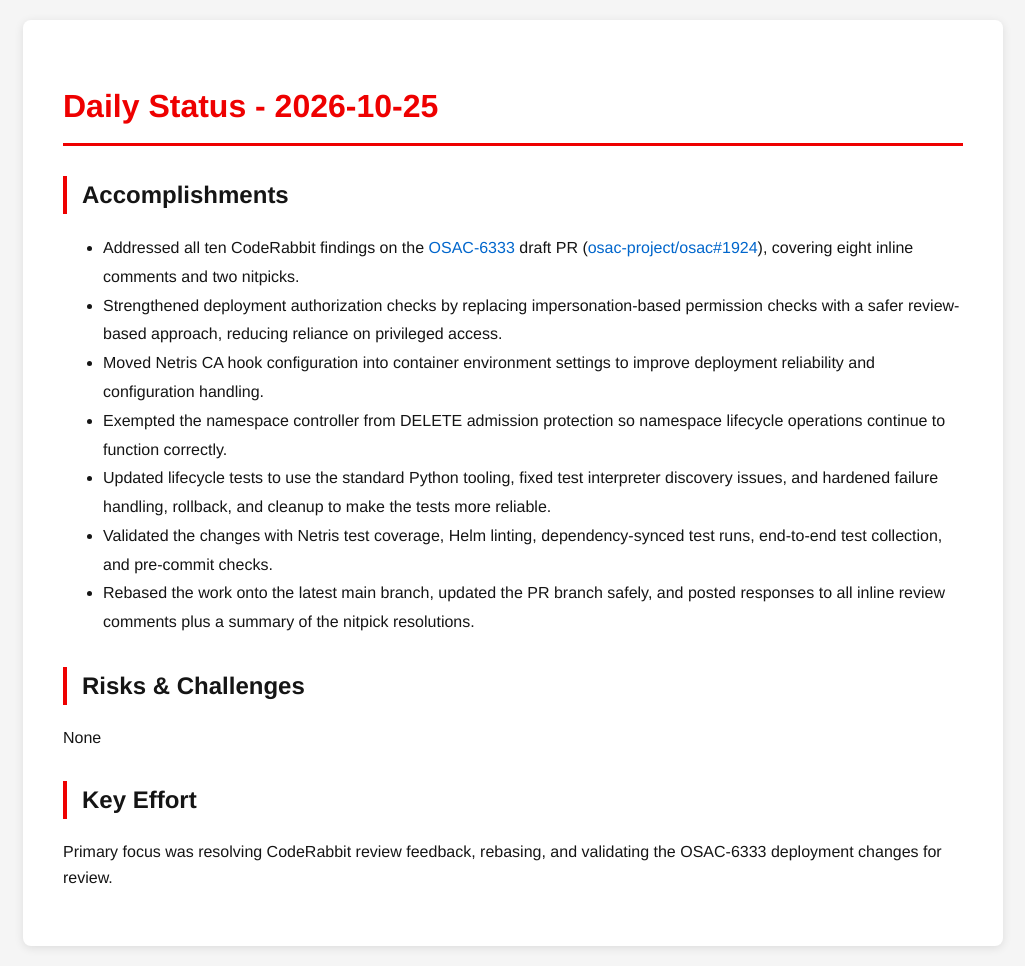
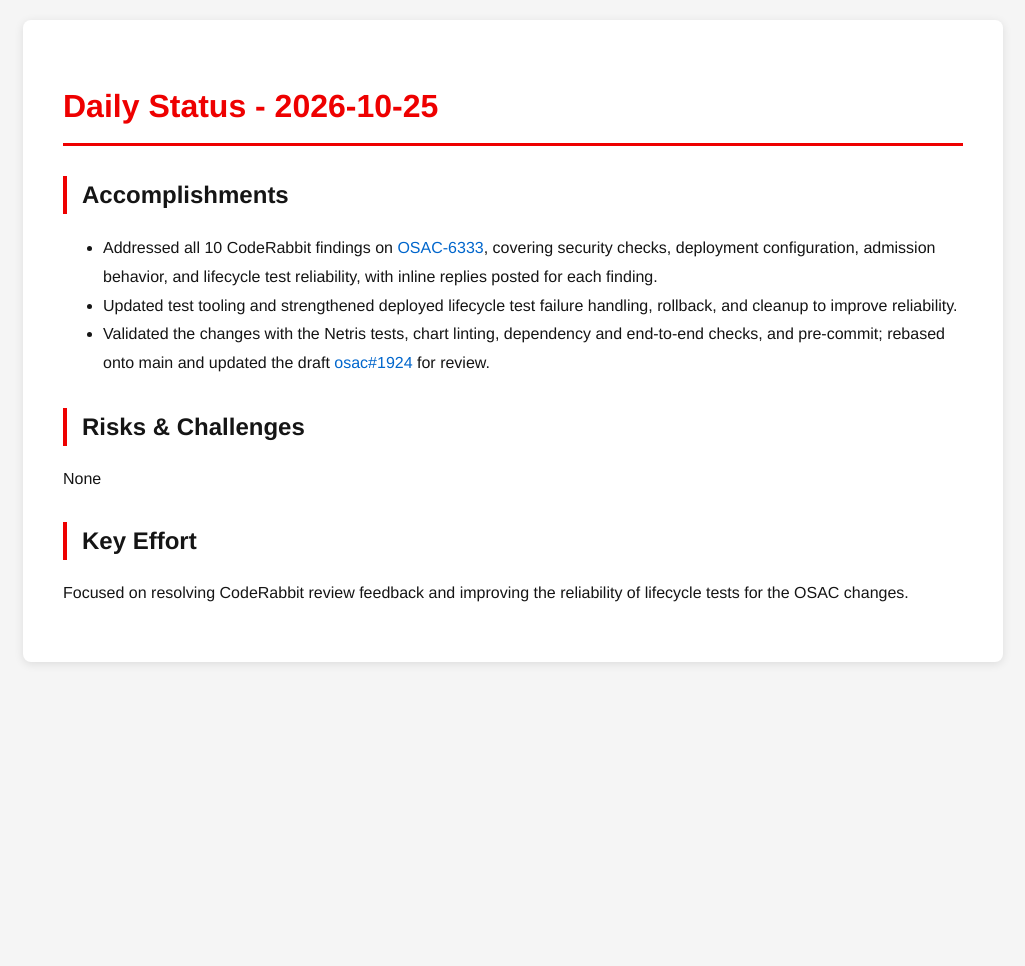
Before and after one commit to tzvatot/daily-status, a Jekyll site: the page built from 2026-10-25.md, in a window 1280 px wide. Shown: the whole page, without its empty margins (127-1152 px from the left). Built offline with Jekyll 4.4.1, drawn with Linux system fonts in a browser that asks for light colours; after the commit the page ends 900 px from its top, so only the background shows below that.

Commit message:
Daily status update - 2026-10-25

```diff
--- a/2026-10-25.md
+++ b/2026-10-25.md
@@ -7,16 +7,12 @@ date: 2026-10-25
 # Daily Status - 2026-10-25
 
 ## Accomplishments
-- Addressed all ten CodeRabbit findings on the [OSAC-6333](https://redhat.atlassian.net/browse/OSAC-6333) draft PR ([osac-project/osac#1924](https://github.com/osac-project/osac/pull/1924)), covering eight inline comments and two nitpicks.
-- Strengthened deployment authorization checks by replacing impersonation-based permission checks with a safer review-based approach, reducing reliance on privileged access.
-- Moved Netris CA hook configuration into container environment settings to improve deployment reliability and configuration handling.
-- Exempted the namespace controller from DELETE admission protection so namespace lifecycle operations continue to function correctly.
-- Updated lifecycle tests to use the standard Python tooling, fixed test interpreter discovery issues, and hardened failure handling, rollback, and cleanup to make the tests more reliable.
-- Validated the changes with Netris test coverage, Helm linting, dependency-synced test runs, end-to-end test collection, and pre-commit checks.
-- Rebased the work onto the latest main branch, updated the PR branch safely, and posted responses to all inline review comments plus a summary of the nitpick resolutions.
+- Addressed all 10 CodeRabbit findings on [OSAC-6333](https://redhat.atlassian.net/browse/OSAC-6333), covering security checks, deployment configuration, admission behavior, and lifecycle test reliability, with inline replies posted for each finding.
+- Updated test tooling and strengthened deployed lifecycle test failure handling, rollback, and cleanup to improve reliability.
+- Validated the changes with the Netris tests, chart linting, dependency and end-to-end checks, and pre-commit; rebased onto main and updated the draft [osac#1924](https://github.com/osac-project/osac/pull/1924) for review.
 
 ## Risks & Challenges
 None
 
 ## Key Effort
-Primary focus was resolving CodeRabbit review feedback, rebasing, and validating the OSAC-6333 deployment changes for review.
+Focused on resolving CodeRabbit review feedback and improving the reliability of lifecycle tests for the OSAC changes.
```
